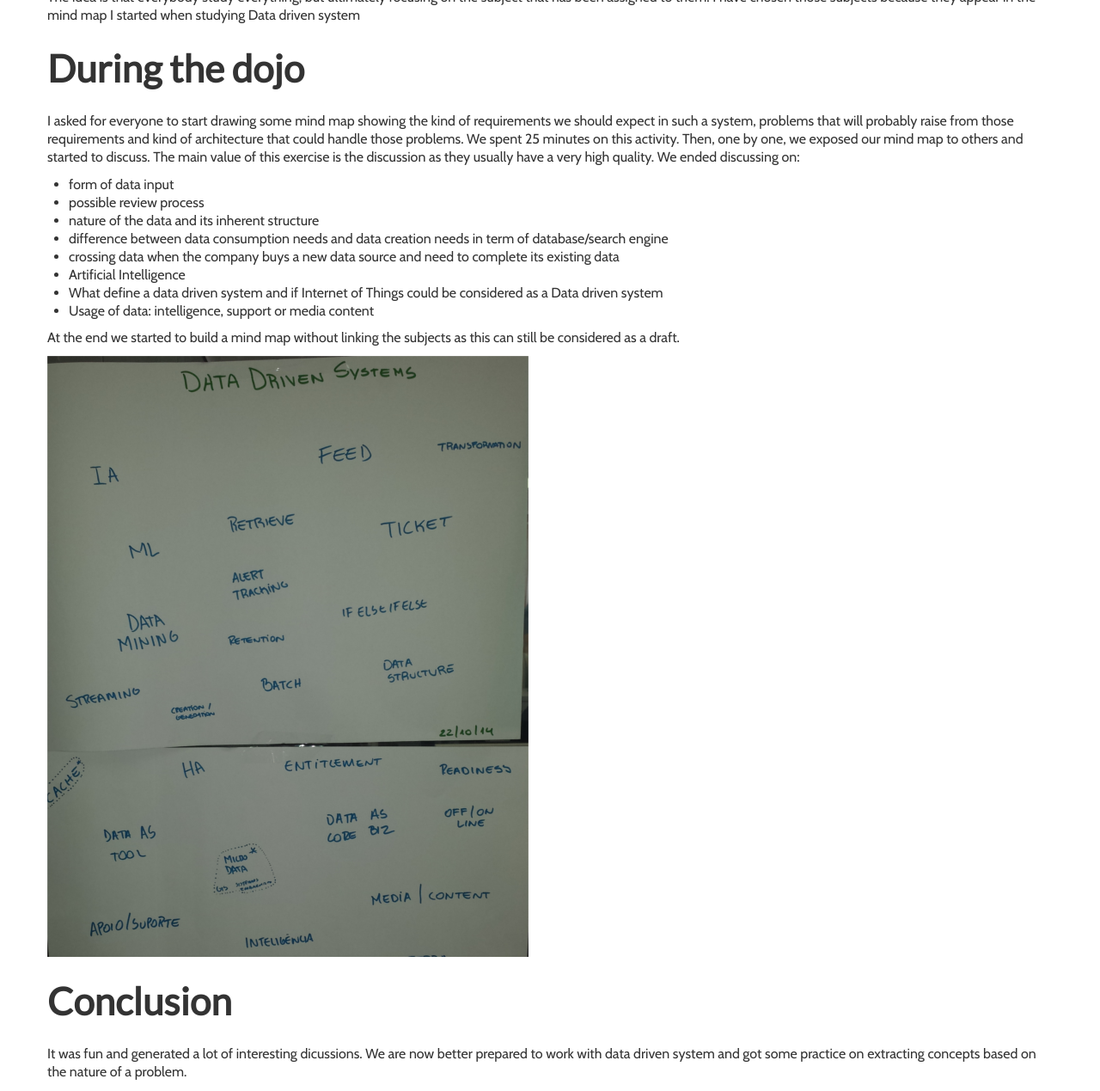
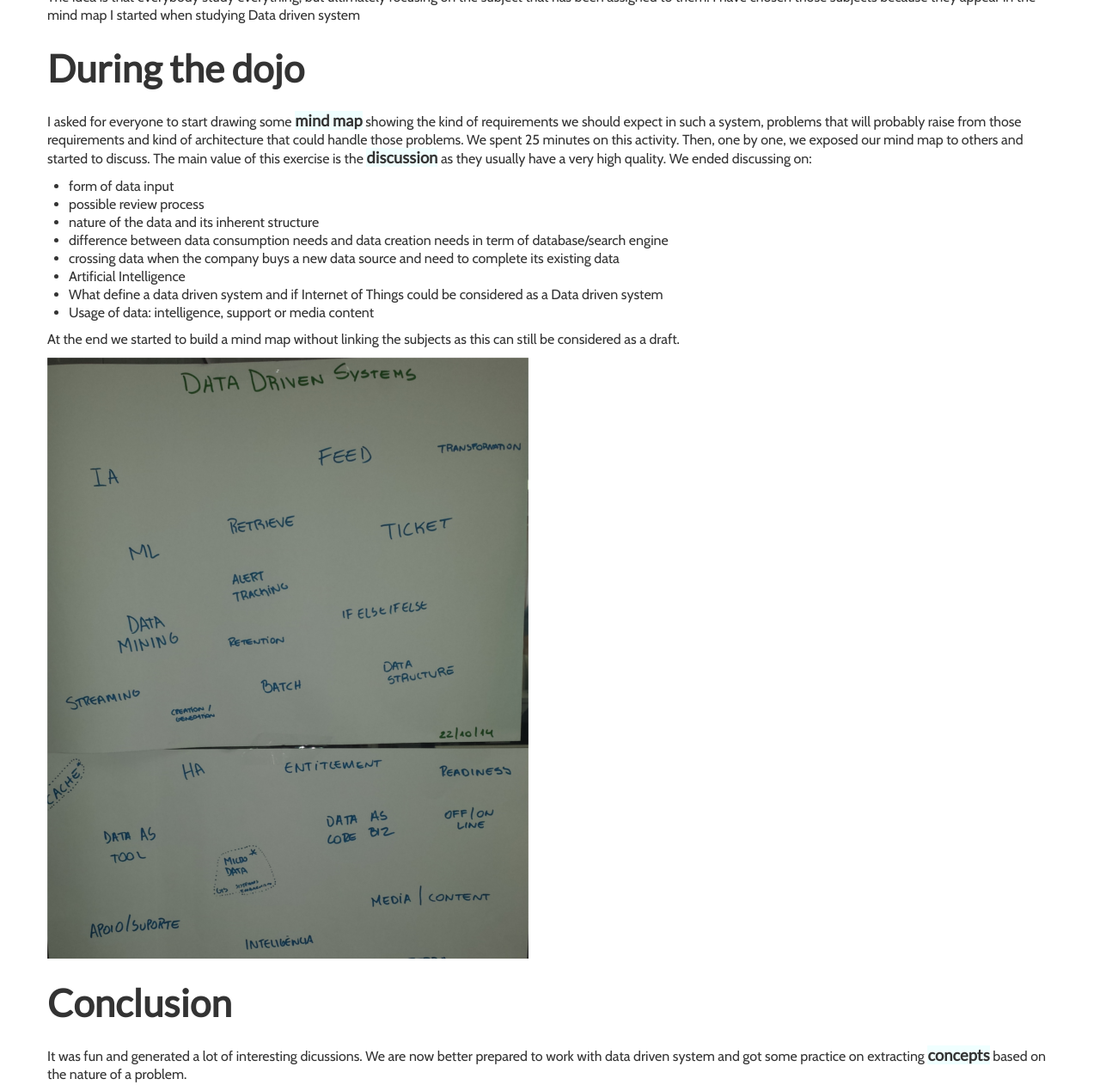
Before and after one commit to toff63/Sandbox, a Jekyll site: the page built from _posts/2014-11-03-Dojo-with-architects.md, in a window 1280 px wide and 1400 px high, scrolled down 637 px, cut to the strip 131-1400 px from the top of the window. Shown: the whole strip at 86% size. Built offline with Jekyll 4.4.1, drawn with Linux system fonts in a browser that asks for light colours; nearby versions of some CDN libraries; some web fonts are replaced; Markdown is read by kramdown in place of the engine named in the settings; comment, search, counter and statistics services are not loaded.

Commit message:
emphased some keywords

```diff
--- a/_posts/2014-11-03-Dojo-with-architects.md
+++ b/_posts/2014-11-03-Dojo-with-architects.md
@@ -20,8 +20,8 @@ The idea is that everybody study everything, but ultimately focusing on the subj
 
 # During the dojo
 
-I asked for everyone to start drawing some mind map showing the kind of requirements we should expect in such a system, problems that will probably raise from those requirements and  kind of architecture that could handle those problems. We spent 25 minutes on this activity.
-Then, one by one, we exposed our mind map to others and started to discuss. The main value of this exercise is the discussion as they usually have a very high quality. We ended discussing on:
+I asked for everyone to start drawing some *mind map* showing the kind of requirements we should expect in such a system, problems that will probably raise from those requirements and  kind of architecture that could handle those problems. We spent 25 minutes on this activity.
+Then, one by one, we exposed our mind map to others and started to discuss. The main value of this exercise is the *discussion* as they usually have a very high quality. We ended discussing on:
 
 * form of data input
 * possible review process
@@ -38,4 +38,4 @@ At the end we started to build a mind map without linking the subjects as this c
 
 # Conclusion
 
-It was fun and generated a lot of interesting dicussions. We are now better prepared to work with data driven system and got some practice on extracting concepts based on the nature of a problem.
+It was fun and generated a lot of interesting dicussions. We are now better prepared to work with data driven system and got some practice on extracting *concepts* based on the nature of a problem.
```
